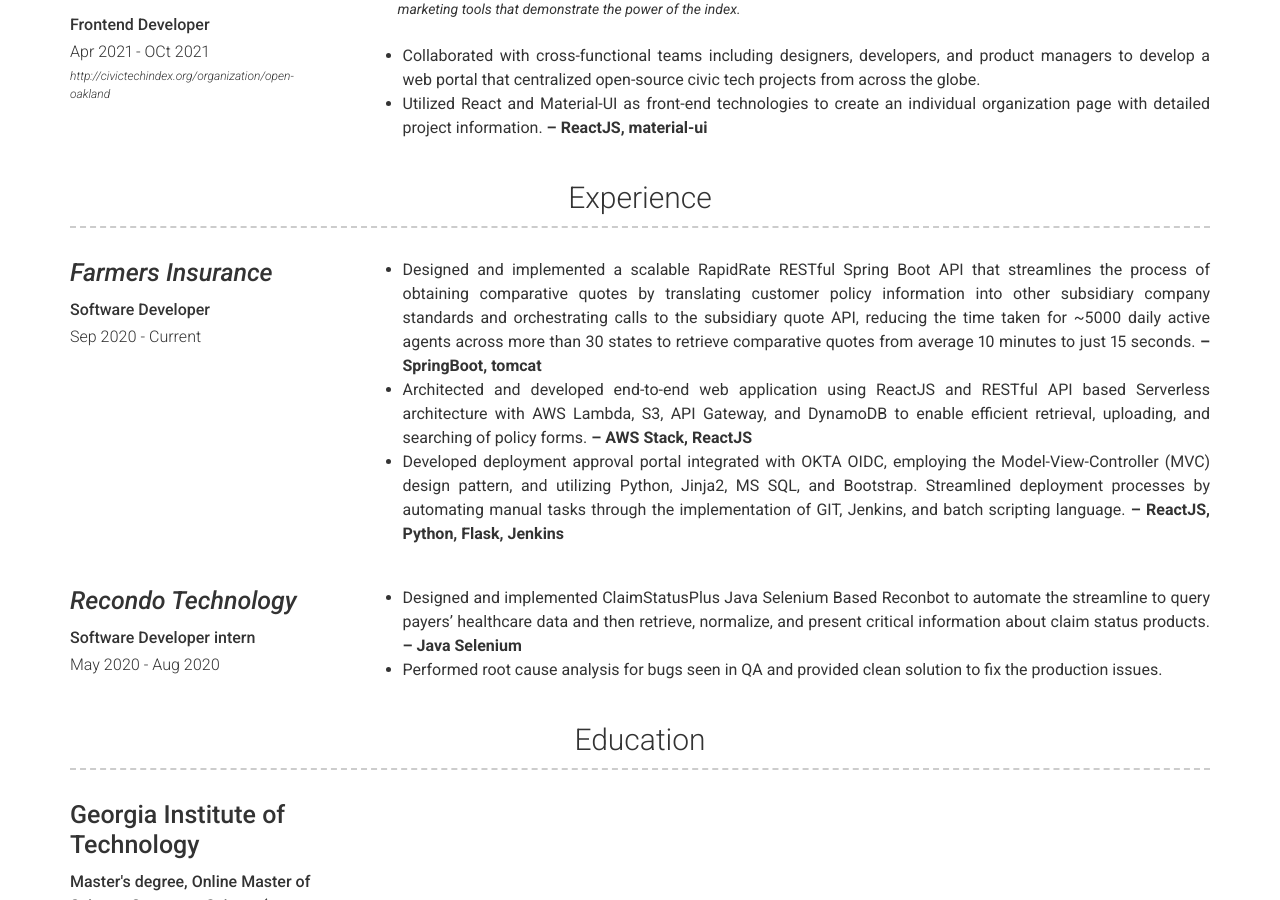
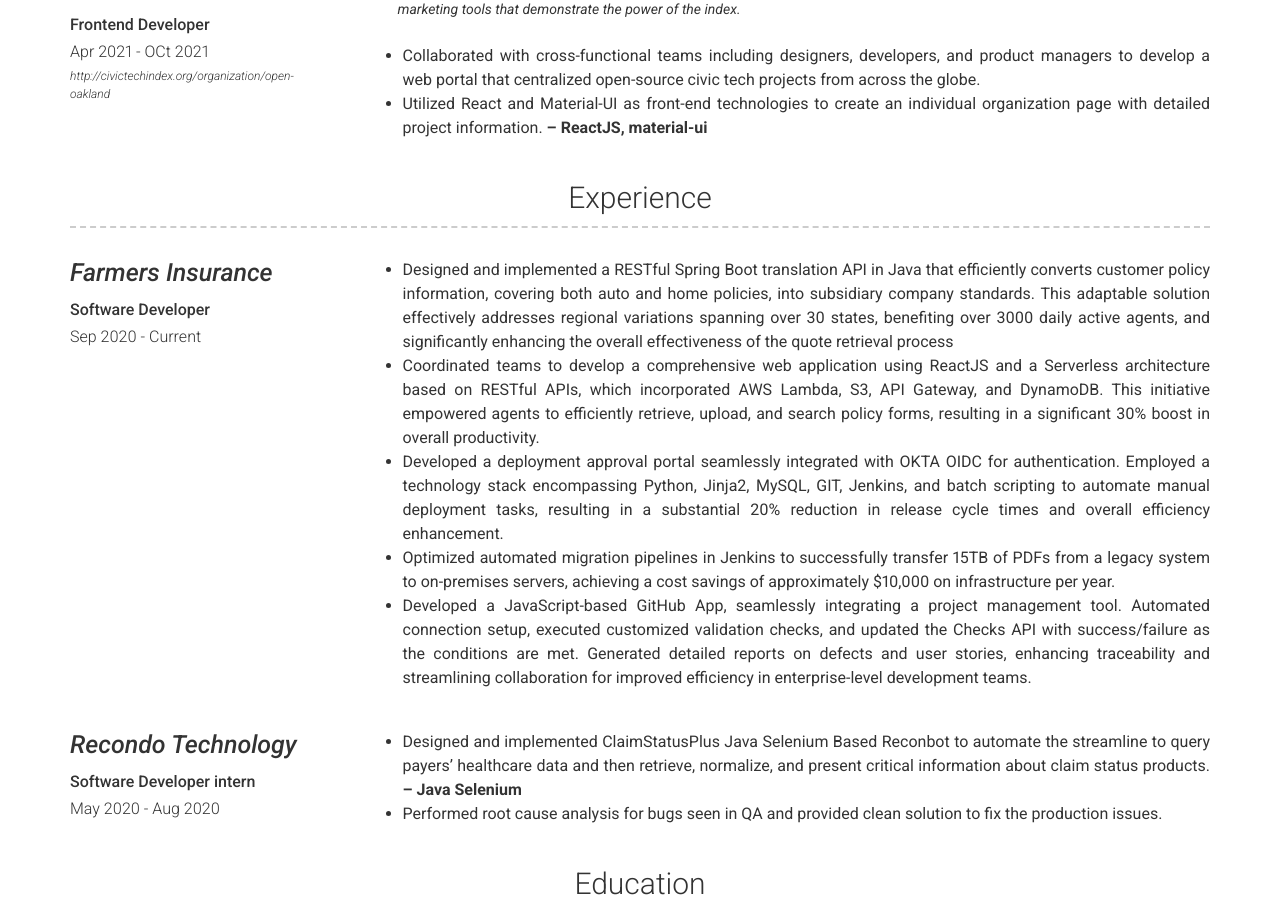
Before and after one commit to Travisliang001/online-cv, a Jekyll site: the page built from index.md, in a window 1280 px wide and 900 px high, scrolled down 976 px. Built offline with Jekyll 4.4.1, drawn with Linux system fonts in a browser that asks for light colours.

Commit message:
Update experience.yml

```diff
--- a/_data/experience.yml
+++ b/_data/experience.yml
@@ -4,10 +4,11 @@
   job_title: Software Developer
   dates: Sep 2020 - Current
   description: | # this will include new lines to allow paragraphs
-    -	Designed and implemented a scalable RapidRate RESTful Spring Boot API that streamlines the process of obtaining comparative quotes by translating customer policy information into other subsidiary company standards and orchestrating calls to the subsidiary quote API, reducing the time taken for ~5000 daily active agents across more than 30 states to retrieve comparative quotes from average 10 minutes to just 15 seconds.  **– SpringBoot, tomcat**
-    -	Architected and developed end-to-end web application using ReactJS and RESTful API based Serverless architecture with AWS Lambda, S3, API Gateway, and DynamoDB to enable efficient retrieval, uploading, and searching of policy forms.  **– AWS Stack, ReactJS**
-    -	Developed deployment approval portal integrated with OKTA OIDC, employing the Model-View-Controller (MVC) design pattern, and utilizing Python, Jinja2, MS SQL, and Bootstrap. Streamlined deployment processes by automating manual tasks through the implementation of GIT, Jenkins, and batch scripting language.	**– ReactJS, Python, Flask, Jenkins**
-
+    -	Designed and implemented a RESTful Spring Boot translation API in Java that efficiently converts customer policy information, covering both auto and home policies, into subsidiary company standards. This adaptable solution effectively addresses regional variations spanning over 30 states, benefiting over 3000 daily active agents, and significantly enhancing the overall effectiveness of the quote retrieval process
+    -	Coordinated teams to develop a comprehensive web application using ReactJS and a Serverless architecture based on RESTful APIs, which incorporated AWS Lambda, S3, API Gateway, and DynamoDB. This initiative empowered agents to efficiently retrieve, upload, and search policy forms, resulting in a significant 30% boost in overall productivity.
+    -	Developed a deployment approval portal seamlessly integrated with OKTA OIDC for authentication. Employed a technology stack encompassing Python, Jinja2, MySQL, GIT, Jenkins, and batch scripting to automate manual deployment tasks, resulting in a substantial 20% reduction in release cycle times and overall efficiency enhancement.
+    - Optimized automated migration pipelines in Jenkins to successfully transfer 15TB of PDFs from a legacy system to on-premises servers, achieving a cost savings of approximately $10,000 on infrastructure per year.
+    - Developed a JavaScript-based GitHub App, seamlessly integrating a project management tool. Automated connection setup, executed customized validation checks, and updated the Checks API with success/failure as the conditions are met. Generated detailed reports on defects and user stories, enhancing traceability and streamlining collaboration for improved efficiency in enterprise-level development teams.
 
 - company: Recondo Technology
   link: www.recondotech.com
```
